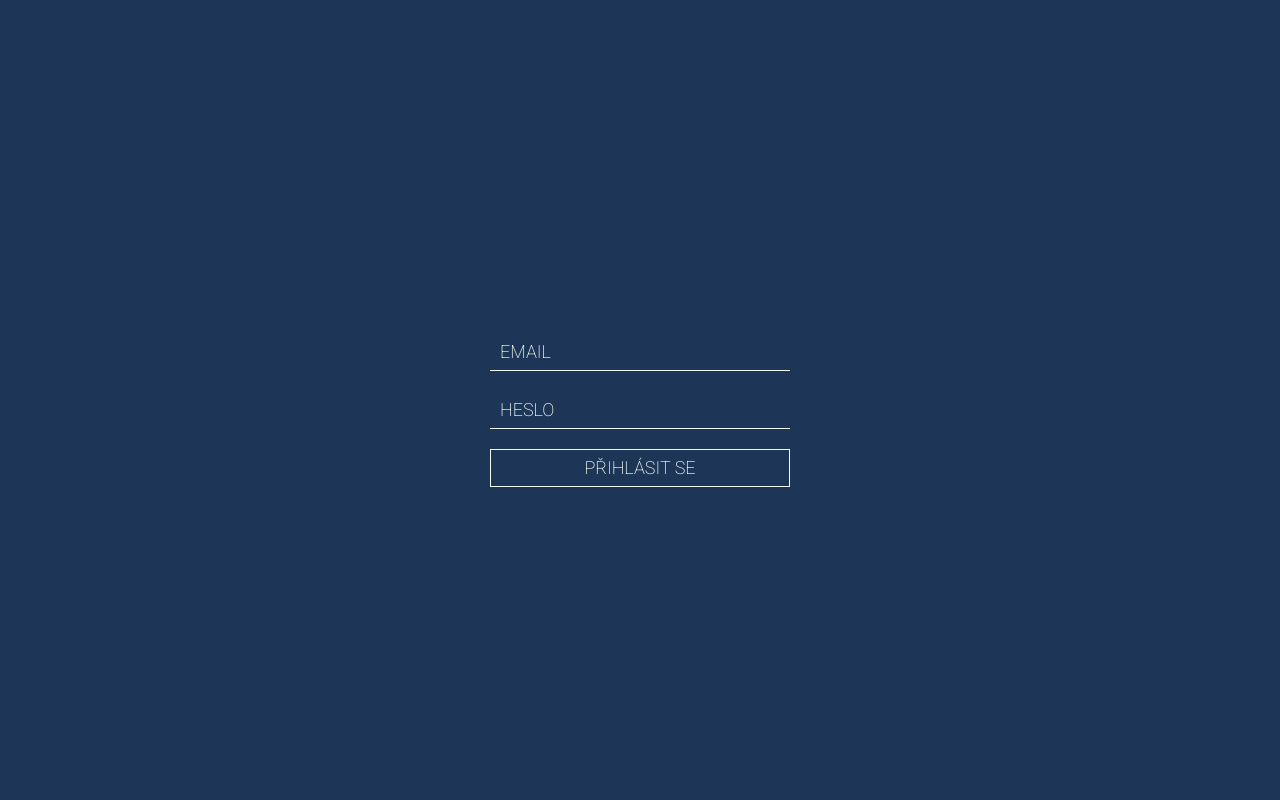
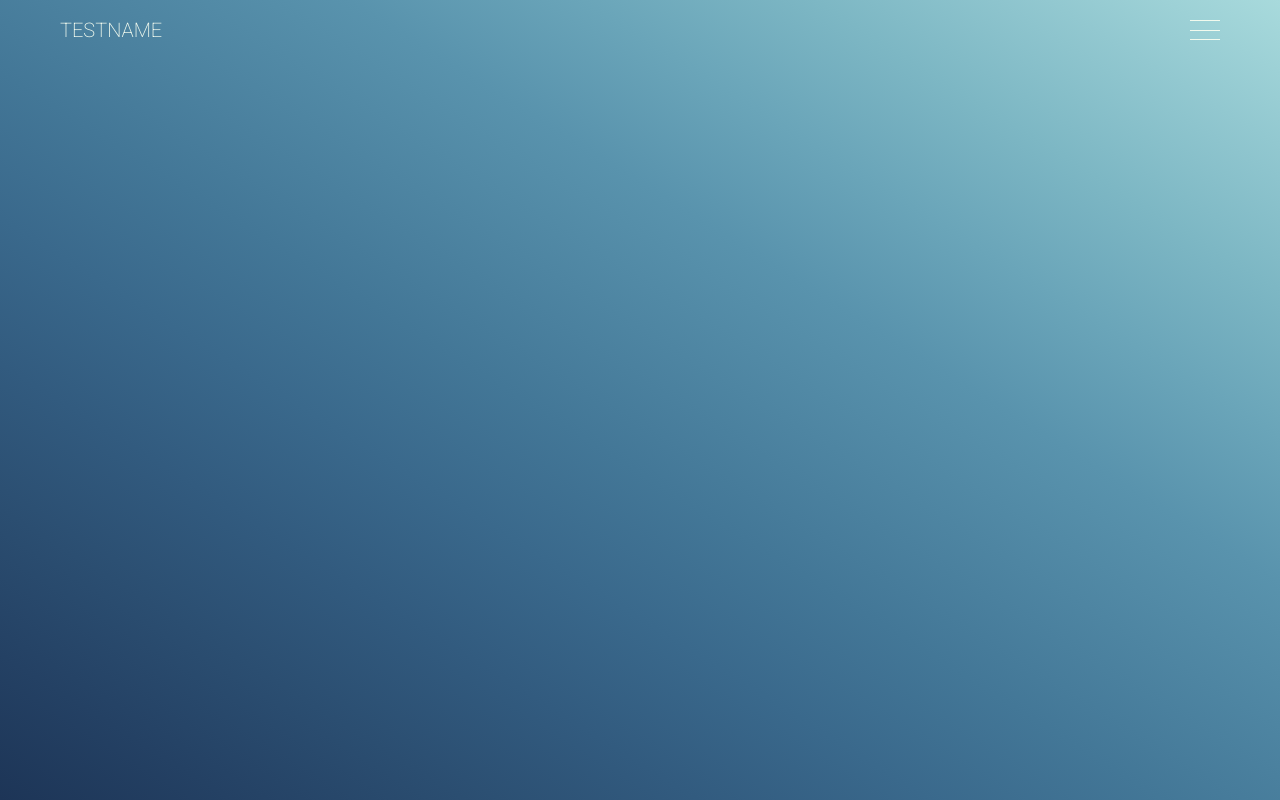
Before and after one commit to hudrdev/cappy-system-app, a React (Create React App) app: page /admin in a window 1280 px wide. Built offline with nearby package versions, Linux system fonts and the light colour scheme.

Commit message:
Header+menu

```diff
--- a/src/App.js
+++ b/src/App.js
@@ -1,11 +1,13 @@
 import React, { Component } from 'react';
-import Auth from './containers/Auth/Auth';
+
+// import Auth from './containers/Auth/Auth';
+import Admin from './containers/Admin/Admin';
 
 class App extends Component {
     render() {
         return (
             <div className="App">
-                <Auth />
+                <Admin />
             </div>
         );
     }
--- /dev/null
+++ b/src/components/Header/Header.js
@@ -0,0 +1,43 @@
+import React, { Component } from 'react';
+
+class Header extends Component {
+    state = {
+        burgerOpened: false
+    }
+
+    burgerHandler = () => {
+        this.setState({
+            burgerOpened: !this.state.burgerOpened
+        })
+    }
+
+    render() {
+        const menu = (
+            <div className="Header__menu">
+                <p className="Header__menu-element">hlavní stranka</p>
+                <p className="Header__menu-element">vytvořit uživatele</p>
+                <p className="Header__menu-element">menu element</p>
+                <p className="Header__menu-element">menu element</p>
+                <p className="Header__menu-element">menu element</p>
+                <p className="Header__menu-element">menu element</p>
+            </div>
+        )
+
+        return (
+            <div className="Header">
+                <p className="Header__name">testname</p>
+                <div
+                    className={
+                    this.state.burgerOpened ?
+                        'Header__burger-close' :
+                        'Header__burger-open'}
+                    onClick={this.burgerHandler}>
+                    <div />
+                </div>
+                {this.state.burgerOpened ? menu : null}
+            </div>
+        )
+    }
+}
+
+export default Header;
--- /dev/null
+++ b/src/containers/Admin/Admin.js
@@ -0,0 +1,15 @@
+import React, { Component } from 'react';
+
+import Header from '../../components/Header/Header';
+
+class Admin extends Component {
+    render() {
+        return (
+            <div className="Admin">
+                <Header />
+            </div>
+        )
+    }
+}
+
+export default Admin;
--- a/src/scss/App/App.scss
+++ b/src/scss/App.scss
@@ -2,4 +2,5 @@
     display: block;
     width: 100vw;
     min-height: 100vh;
+    position: relative;
 }
--- a/src/scss/base.scss
+++ b/src/scss/base.scss
@@ -2,6 +2,8 @@ html {
     font-size: 62.5%;
     /* Now 10px = 1rem! */
     background: $color-space-cadet;
+    background-image: linear-gradient(to right top, #1d3557, #244164, #2b4e71, #325b7f, #3a698c, #437797, #4e85a2, #5993ad, #6aa5b9, #7db7c4, #92c8d0, #a8dadc);
+    background-attachment: fixed;
     /* Background of entire App */
     font-family: 'Roboto', sans-serif;
 }
@@ -18,3 +20,7 @@ body {
 * {
     box-sizing: border-box;
 }
+
+input:required {
+    box-shadow: none;
+}
--- /dev/null
+++ b/src/scss/components/Header.scss
@@ -0,0 +1,119 @@
+.Header {
+    grid-area: header;
+    display: flex;
+    align-items: center;
+    justify-content: space-between;
+    padding: 0 2rem;
+    position: relative;
+
+    &__name {
+        font-size: 2rem;
+        line-height: 2rem;
+        text-transform: uppercase;
+        font-weight: 200;
+        color: $color-honeydew;
+        user-select: none;
+        margin: 0;
+    }
+
+    &__burger-open {
+        display: block;
+        width: 3rem;
+        height: 3rem;
+        display: flex;
+        flex-direction: column;
+        justify-content: center;
+        position: relative;
+        transition: all .35s;
+        outline: none;
+        cursor: pointer;
+
+        div {
+            background: $color-honeydew;
+            height: 1px;
+            transition: all .35s;
+
+            &::before,
+            &::after {
+                display: block;
+                content: '';
+                position: absolute;
+                height: 1px;
+                width: 100%;
+                background: $color-honeydew;
+                transition: all .35s;
+            }
+
+            &::before {
+                top: .5rem;
+                transition: all .35s;
+            }
+
+            &::after {
+                bottom: .5rem;
+                transition: all .35s;
+            }
+        }
+    }
+
+    &__burger-close {
+        display: block;
+        width: 3rem;
+        height: 3rem;
+        display: flex;
+        flex-direction: column;
+        justify-content: center;
+        position: relative;
+        transition: all .35s;
+        outline: none;
+        cursor: pointer;
+
+        div {
+            &::before,
+            &::after {
+                display: block;
+                content: '';
+                position: absolute;
+                height: 1px;
+                width: 100%;
+                background: $color-honeydew;
+                transition: all .35s;
+            }
+
+            &::before {
+                transform: rotate(45deg);
+                transition: all .35s;
+            }
+
+            &::after {
+                transform: rotate(-45deg);
+                transition: all .35s;
+            }
+        }
+    }
+
+    &__menu {
+        position: absolute;
+        width: 100%;
+        height: calc(100vh - 6rem);
+        top: 6rem;
+        left: 0;
+        background-image: linear-gradient(to right top, #1d3557, #244164, #2b4e71, #325b7f, #3a698c, #437797, #4e85a2, #5993ad, #6aa5b9, #7db7c4, #92c8d0, #a8dadc);
+        background-attachment: fixed;
+        display: flex;
+        flex-direction: column;
+        justify-content: center;
+        align-items: center;
+
+        &-element {
+            font-size: 2rem;
+            line-height: 5rem;
+            font-weight: 200;
+            text-transform: uppercase;
+            color: $color-honeydew;
+            margin: 0;
+            user-select: none;
+            cursor: pointer;
+        }
+    }
+}
--- /dev/null
+++ b/src/scss/containers/Admin.scss
@@ -0,0 +1,6 @@
+.Admin {
+    display: grid;
+    grid-template-columns: [full-start] 1fr [content-start] minmax(0, 75em) [content-end] 1fr [full-end];
+    grid-template-rows: [header-start] 6rem [header-end];
+    grid-template-areas: 'left header right';
+}
--- a/src/scss/Auth/Auth.scss
+++ b/src/scss/containers/Auth.scss
@@ -87,6 +87,7 @@
             cursor: pointer;
             user-select: none;
             transition: all .3s ease-out;
+            outline: none;
 
             &:hover {
                 background: $color-desire;
--- a/src/scss/index.scss
+++ b/src/scss/index.scss
@@ -2,5 +2,10 @@
 @import './variables.scss';
 @import './base.scss';
 
-@import './App/App.scss';
-@import './Auth/Auth.scss';
+// CONTAINERS
+@import './App.scss';
+@import './containers/Auth.scss';
+@import './containers/Admin.scss';
+
+// COMPONENTS
+@import './components/Header.scss';
```
